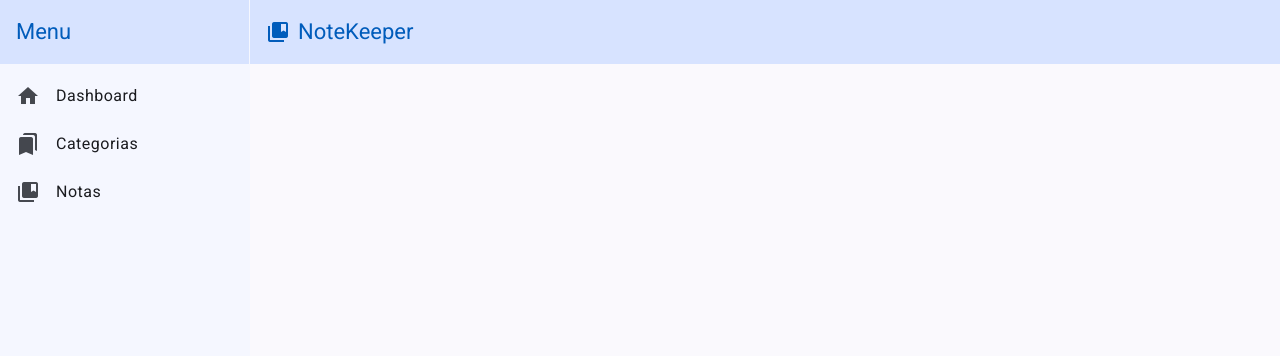
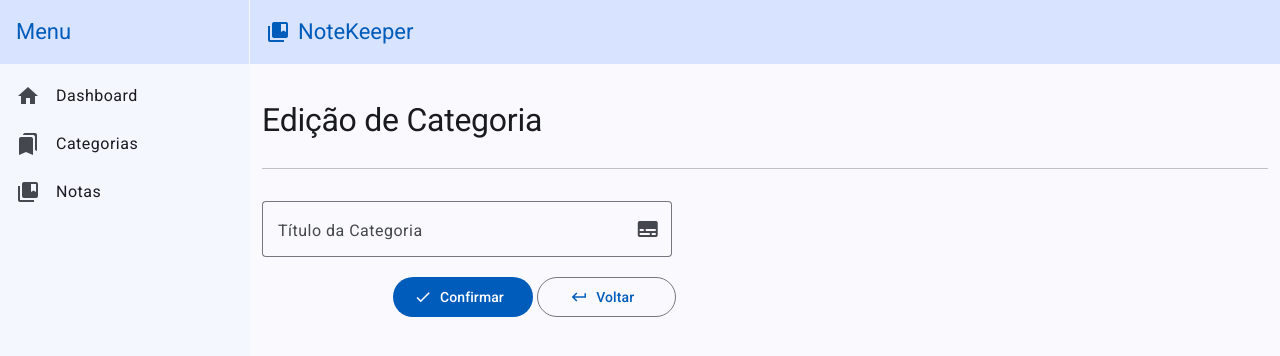
Before and after one commit to Jonatam-Sturcio/note-keeper-2024, an Angular app: page /categorias/editar/1 in a window 1280 px wide. Before the commit this address led to /. Shown: the top 356 px of the page. Built offline with nearby package versions, Linux system fonts and the light colour scheme; no server answers.

Commit message:
Implementado Exclusão e Edição

```diff
--- a/src/app/app.routes.ts
+++ b/src/app/app.routes.ts
@@ -2,6 +2,8 @@ import { Routes } from '@angular/router';
 import { DashboardComponent } from './views/dashboard/dashboard.component';
 import { ListagemCategoriasComponent } from './views/categorias/listar/listagem-categorias.component';
 import { CadastroCategoriasComponent } from './views/categorias/cadastrar/cadastro-categorias.component';
+import { EdicaoCategoriaComponent } from './views/categorias/editar/edicao-categoria.component';
+import { ExclusaoCategoriaComponent } from './views/categorias/excluir/exclusao-categoria.component';
 
 export const routes: Routes = [
   { path: '', redirectTo: 'dashboard', pathMatch: 'full' },
@@ -12,6 +14,8 @@ export const routes: Routes = [
       { path: '', redirectTo: 'listar', pathMatch: 'full' },
       { path: 'listar', component: ListagemCategoriasComponent },
       { path: 'cadastrar', component: CadastroCategoriasComponent },
+      { path: 'editar/:id', component: EdicaoCategoriaComponent },
+      { path: 'excluir/:id', component: ExclusaoCategoriaComponent },
     ],
   },
 ];
--- /dev/null
+++ b/src/app/views/categorias/editar/edicao-categoria.component.html
@@ -0,0 +1,35 @@
+<main class="container-fluid my-4">
+  <h1 class="fs-2">Edição de Categoria</h1>
+  <hr />
+
+  <div class="row g-3 mt-2">
+    <form
+      [formGroup]="categoriaForm"
+      (ngSubmit)="editar()"
+      class="col-lg-8 col-xl-5"
+    >
+      <mat-form-field class="w-100" appearance="outline">
+        <mat-label>Título da Categoria</mat-label>
+        <input matInput formControlName="titulo" placeholder="Ex: Lazer" />
+        <mat-icon matSuffix>subtitles</mat-icon>
+      </mat-form-field>
+
+      <div class="row justify-content-center justify-content-md-end g-2 gap-1">
+        <button type="submit" mat-flat-button class="col-sm-3 col-md-4">
+          <mat-icon matIconPrefix>check</mat-icon>
+          Confirmar
+        </button>
+
+        <a
+          mat-stroked-button
+          type="button"
+          class="col-sm-3 col-md-4"
+          routerLink="/categorias"
+        >
+          <mat-icon matIconPrefix>keyboard_return</mat-icon>
+          Voltar
+        </a>
+      </div>
+    </form>
+  </div>
+</main>
--- /dev/null
+++ b/src/app/views/categorias/editar/edicao-categoria.component.ts
@@ -0,0 +1,57 @@
+import { Component, OnInit } from '@angular/core';
+import { FormControl, FormGroup, ReactiveFormsModule } from '@angular/forms';
+import { MatButtonModule } from '@angular/material/button';
+import { MatFormFieldModule } from '@angular/material/form-field';
+import { MatIconModule } from '@angular/material/icon';
+import { MatInputModule } from '@angular/material/input';
+import { ActivatedRoute, Router, RouterLink } from '@angular/router';
+import { CategoriaService } from '../services/categoria.service';
+import { DetalhesCategoria, EdicaoCategoria } from '../models/categoria.models';
+
+@Component({
+  selector: 'app-edicao-categoria',
+  standalone: true,
+  imports: [
+    RouterLink,
+    ReactiveFormsModule,
+    MatFormFieldModule,
+    MatInputModule,
+    MatIconModule,
+    MatButtonModule,
+  ],
+  templateUrl: './edicao-categoria.component.html',
+})
+export class EdicaoCategoriaComponent implements OnInit {
+  id?: number;
+  categoriaForm: FormGroup;
+
+  constructor(
+    private route: ActivatedRoute,
+    private router: Router,
+    private categoriaService: CategoriaService
+  ) {
+    this.categoriaForm = new FormGroup({
+      titulo: new FormControl(''),
+    });
+  }
+
+  ngOnInit(): void {
+    this.id = this.route.snapshot.params['id'] as number;
+    this.categoriaService
+      .selecionarPorId(this.id)
+      .subscribe((res) => this.carregarFormulario(res));
+  }
+
+  editar() {
+    const categoriaEditada = this.categoriaForm.value as EdicaoCategoria;
+    if (!this.id) return;
+    this.categoriaService.editar(this.id, categoriaEditada).subscribe((res) => {
+      console.log(`Categoria ID [${res.id}] editada com sucesso!`);
+      this.router.navigate(['/categorias']);
+    });
+  }
+
+  private carregarFormulario(registro: DetalhesCategoria) {
+    this.categoriaForm.patchValue(registro);
+  }
+}
--- /dev/null
+++ b/src/app/views/categorias/excluir/exclusao-categoria.component.html
@@ -0,0 +1,33 @@
+<main class="container my-4">
+  <h1 class="fs-2">Exclusão de Categoria</h1>
+
+  <hr />
+
+  <div *ngIf="categoria$ | async as categoria" class="row g-3 mt-2">
+    <div class="col">
+      <p>Deseja realmente excluir a categoria "{{ categoria.titulo }}"?</p>
+
+      <div class="row justify-content-end g-2 gap-1 mt-5">
+        <button
+          (click)="excluir()"
+          mat-flat-button
+          class="col-sm-3 col-md-2"
+          type="button"
+        >
+          <mat-icon>check</mat-icon>
+          Confirmar
+        </button>
+
+        <button
+          mat-stroked-button
+          class="col-sm-3 col-md-2"
+          type="button"
+          routerLink="/categorias"
+        >
+          <mat-icon>keyboard_return</mat-icon>
+          Voltar
+        </button>
+      </div>
+    </div>
+  </div>
+</main>
--- /dev/null
+++ b/src/app/views/categorias/excluir/exclusao-categoria.component.ts
@@ -0,0 +1,51 @@
+import { AsyncPipe, NgIf } from '@angular/common';
+import { Component, OnInit } from '@angular/core';
+import { MatIconModule } from '@angular/material/icon';
+import { ActivatedRoute, Router, RouterLink } from '@angular/router';
+import { Observable } from 'rxjs';
+import { DetalhesCategoria } from '../models/categoria.models';
+import { CategoriaService } from '../services/categoria.service';
+
+@Component({
+  selector: 'app-exclusao-categoria',
+  standalone: true,
+  imports: [NgIf, AsyncPipe, RouterLink, MatIconModule],
+  templateUrl: './exclusao-categoria.component.html',
+  styleUrl: './exclusao-categoria.component.scss',
+})
+export class ExclusaoCategoriaComponent implements OnInit {
+  id?: number;
+  categoria$?: Observable<DetalhesCategoria>;
+
+  constructor(
+    private route: ActivatedRoute,
+    private router: Router,
+    private categoriaService: CategoriaService
+  ) {}
+
+  ngOnInit(): void {
+    this.id = this.route.snapshot.params['id'];
+
+    if (!this.id) {
+      console.error('Não foi possível recuperar o id requisitado.');
+
+      return;
+    }
+
+    this.categoria$ = this.categoriaService.selecionarPorId(this.id);
+  }
+
+  excluir() {
+    if (!this.id) {
+      console.error('Não foi possível recuperar o id requisitado.');
+
+      return;
+    }
+
+    this.categoriaService.excluir(this.id).subscribe((res) => {
+      console.log(`O registro ID [${this.id}] foi excluído com sucesso!`);
+
+      this.router.navigate(['/categorias']);
+    });
+  }
+}
```
Also changed, not shown: src/app/views/categorias/excluir/exclusao-categoria.component.scss (added).
